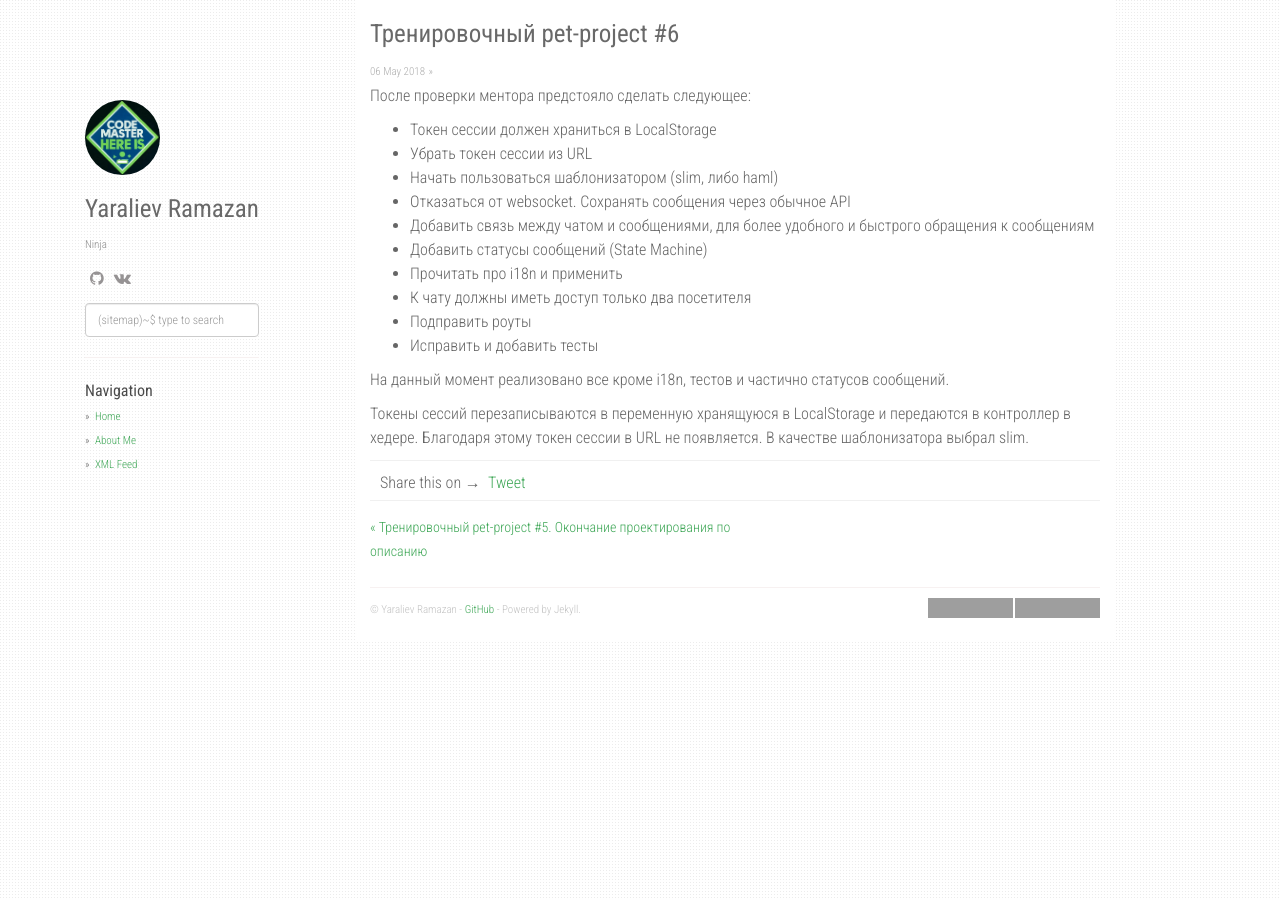
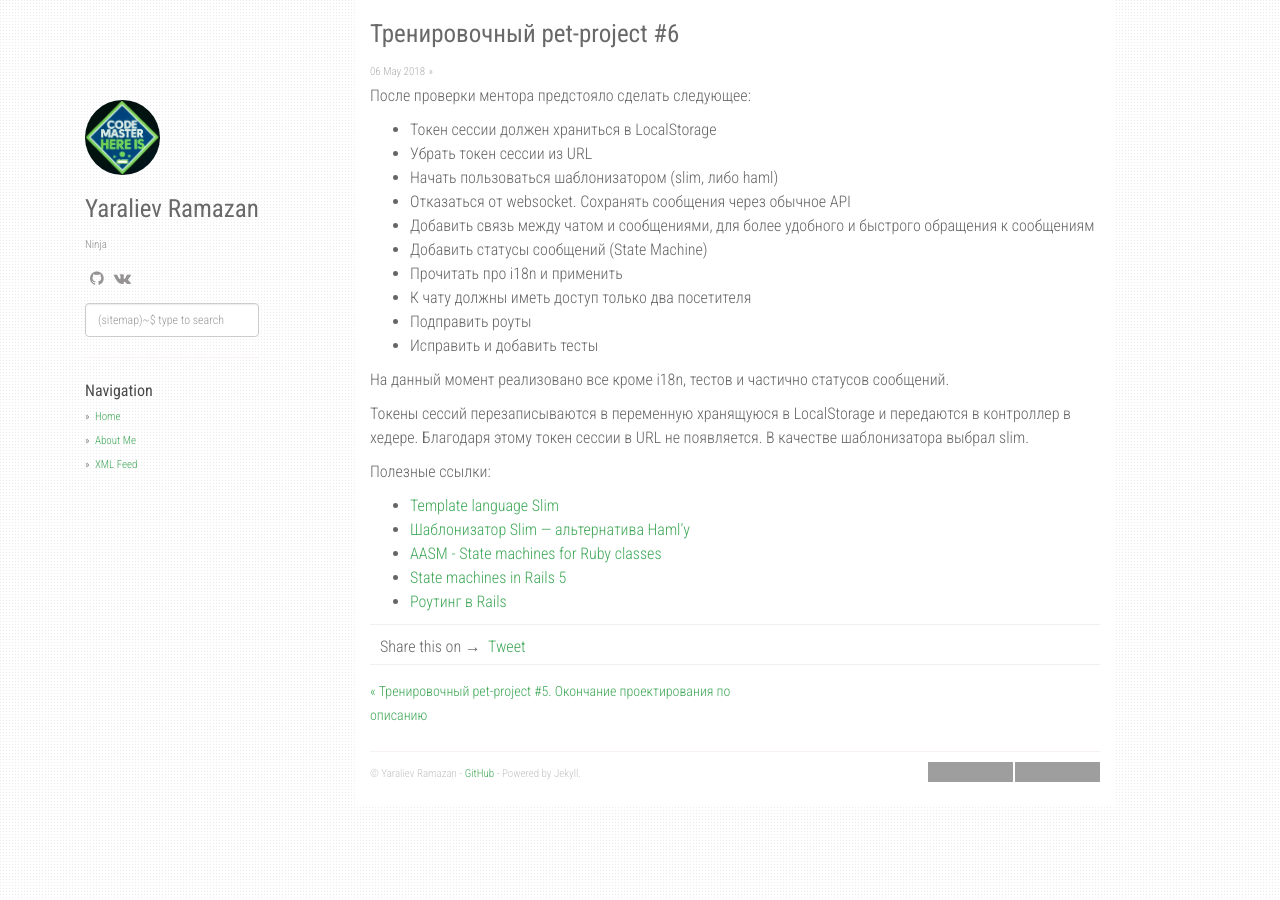
Before and after one commit to orion122/orion1222.github.io, a Jekyll site: the page built from _posts/2018-05-06-pet-project-6.md, in a window 1280 px wide. Built offline with Jekyll 4.4.1, drawn with Linux system fonts in a browser that asks for light colours; nearby versions of some CDN libraries; comment, search, counter and statistics services are not loaded; grey boxes are pictures that could not be loaded.

Commit message:
add links

```diff
--- a/_posts/2018-05-06-pet-project-6.md
+++ b/_posts/2018-05-06-pet-project-6.md
@@ -19,3 +19,10 @@ title:  "Тренировочный pet-project #6"
 
 Токены сессий перезаписываются в переменную хранящуюся в LocalStorage и передаются в контроллер в хедере. Благодаря этому токен сессии в URL не появляется.
 В качестве шаблонизатора выбрал slim.
+
+Полезные ссылки:
+- [Template language Slim](https://github.com/slim-template/slim)
+- [Шаблонизатор Slim — альтернатива Haml'y](https://habr.com/post/128645/)
+- [AASM - State machines for Ruby classes](https://github.com/aasm/aasm)
+- [State machines in Rails 5](https://medium.com/geogo-in/state-machines-in-rails-5-45259a4f42da)
+- [Роутинг в Rails](http://rusrails.ru/rails-routing)
```
